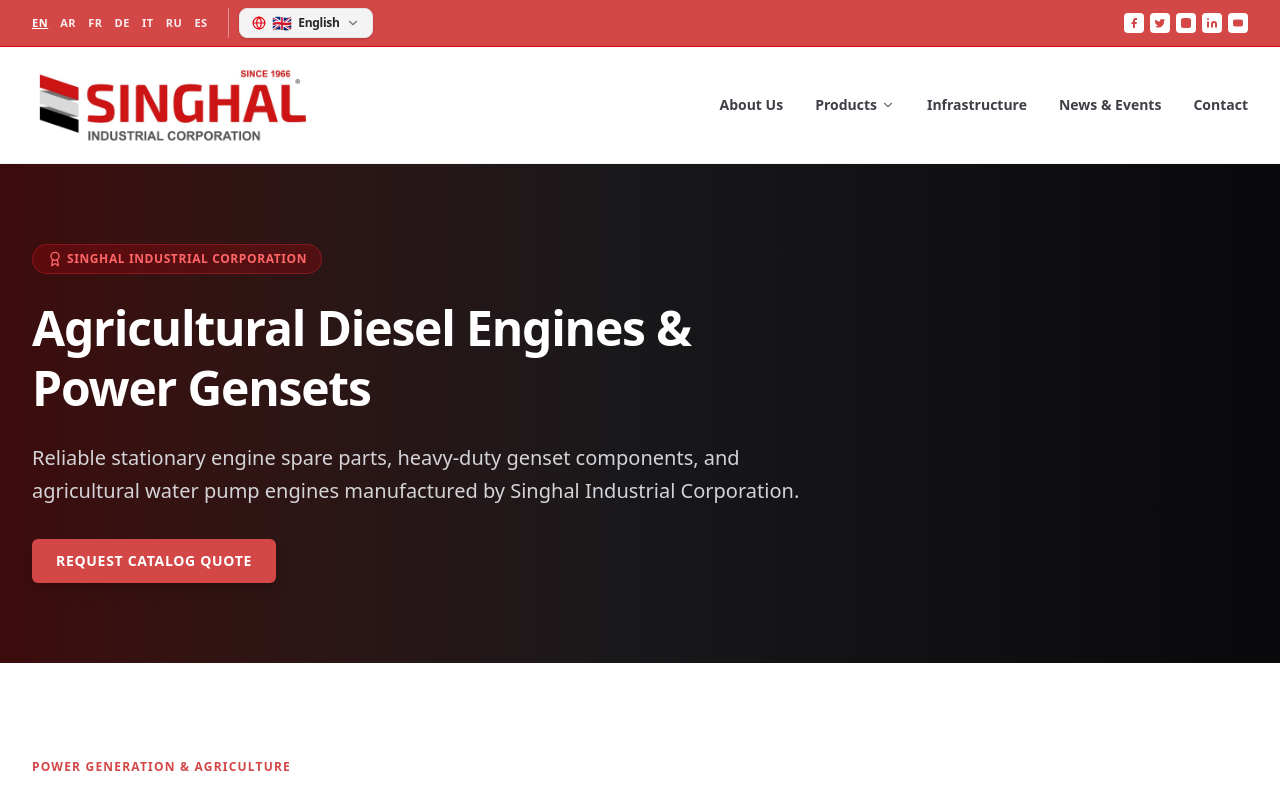
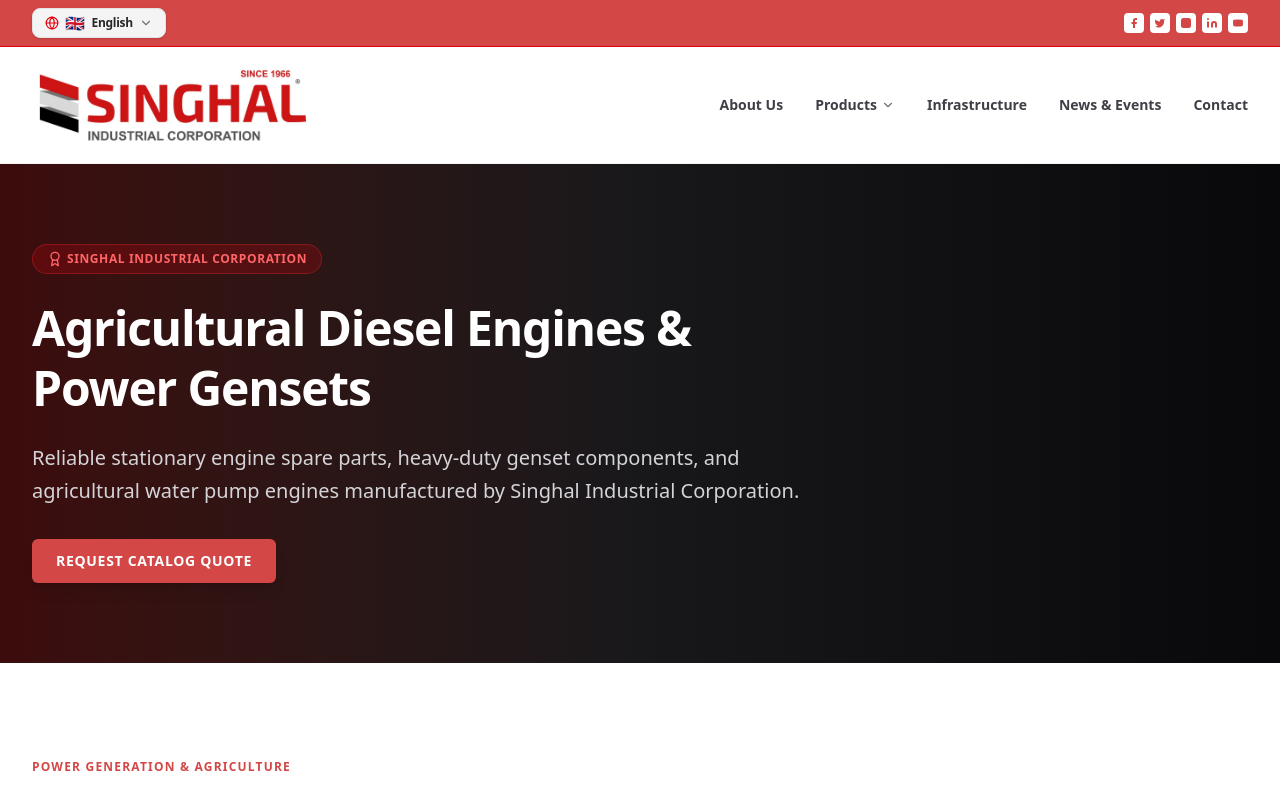
Before and after one commit to TECHHimanshu1/engine, a React (Vite) app: page /products/power-gensets in a window 1280 px wide. Shown: the top 787 px of the page. Built offline with nearby package versions, Linux system fonts and the light colour scheme.

Commit message:
Remove text language shortcuts from top red bar and retain clean LanguageSelector dropdown menu

```diff
--- a/src/components/Navbar.tsx
+++ b/src/components/Navbar.tsx
@@ -71,30 +71,9 @@
       <div className="bg-[#D34747] text-white py-1.5 sm:py-2 z-[60] relative border-b border-red-600 max-w-full overflow-visible">
         <div className="max-w-7xl mx-auto px-2.5 sm:px-6 lg:px-8 flex items-center justify-between text-xs gap-1.5 sm:gap-4 overflow-visible">
 
-          {/* Left Side: Language Controls */}
-          <div className="flex items-center space-x-2 sm:space-x-3 text-[10px] sm:text-[11px] font-bold tracking-wider shrink max-w-full overflow-visible">
-            {/* Scrollable text shortcuts */}
-            <div className="flex items-center space-x-2 sm:space-x-3 overflow-x-auto no-scrollbar py-0.5 whitespace-nowrap max-w-[48vw] sm:max-w-none">
-              {['EN', 'AR', 'FR', 'DE', 'IT', 'RU', 'ES'].map(lang => (
-                <button
-                  key={lang}
-                  onClick={() => {
-                    setActiveLang(lang);
-                    setSiteLanguageByCode(lang.toLowerCase());
-                  }}
-                  className={`hover:text-zinc-200 transition-colors shrink-0 ${
-                    activeLang === lang ? 'underline font-extrabold text-white' : 'text-white/90'
-                  }`}
-                >
-                  {lang}
-                </button>
-              ))}
-            </div>
-
-            {/* Language Selector Dropdown (Unclipped container) */}
-            <div className="ml-1 sm:ml-2 border-l border-white/40 pl-1.5 sm:pl-2.5 shrink-0 relative z-[70]">
-              <LanguageSelector align="left" />
-            </div>
+          {/* Left Side: Language Dropdown Selector */}
+          <div className="flex items-center text-[10px] sm:text-[11px] font-bold tracking-wider shrink-0 relative z-[70]">
+            <LanguageSelector align="left" />
           </div>
 
           {/* Right Side: Social Media Icons */}
```
